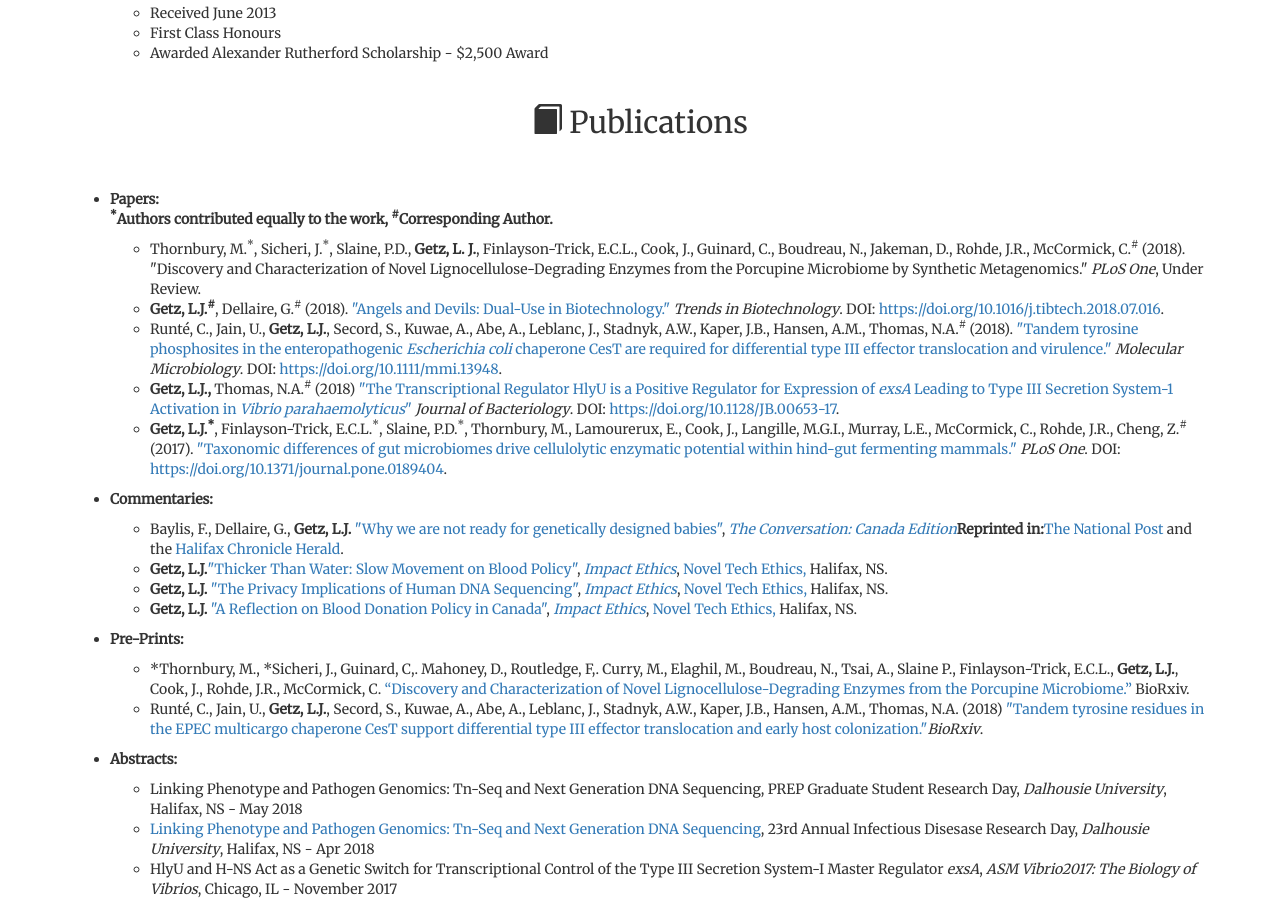
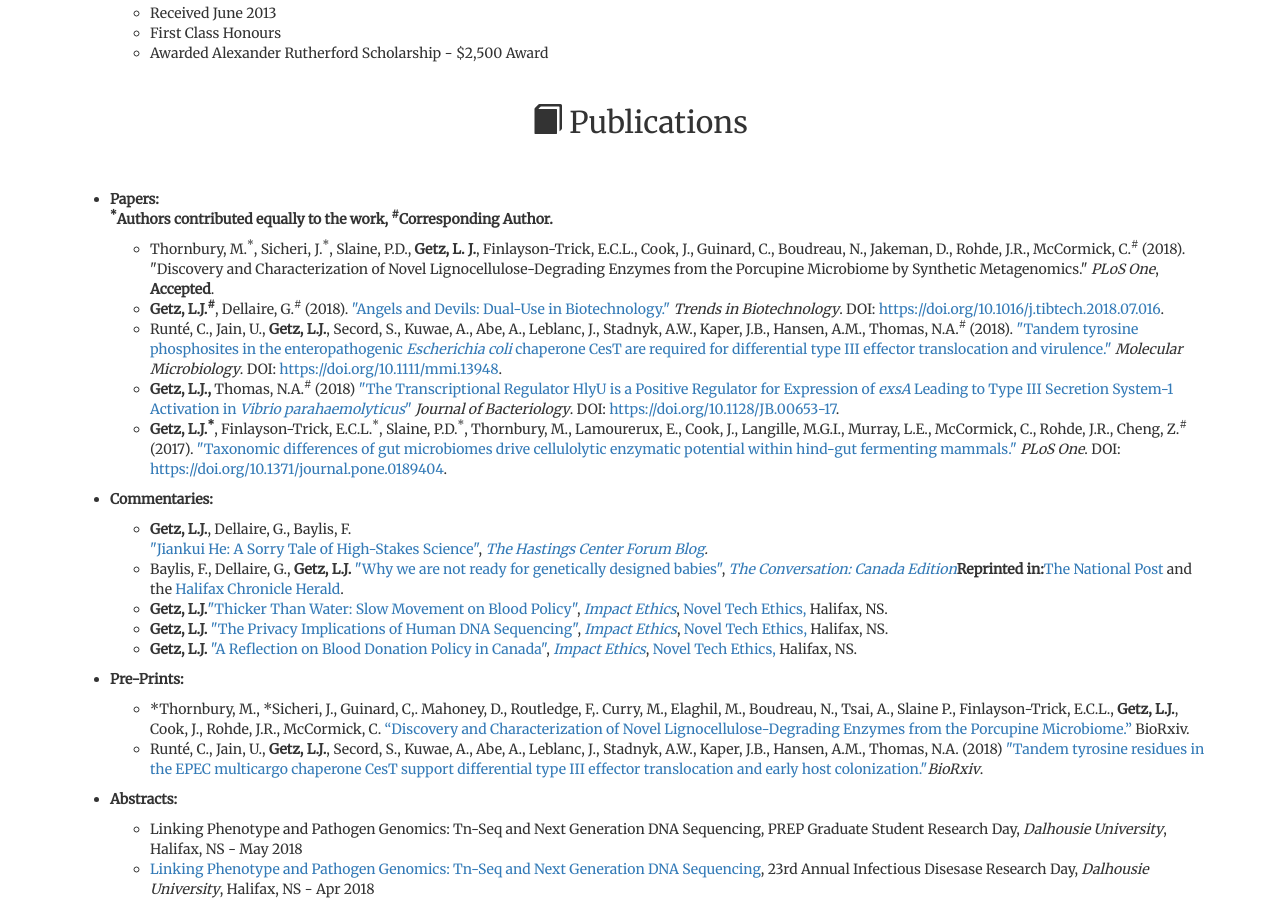
Before and after one commit to LandonGetz/OldCVWebsite, a Jekyll site: the page built from index.md, in a window 1280 px wide and 900 px high, scrolled down 2024 px. Built offline with Jekyll 4.4.1, drawn with Linux system fonts in a browser that asks for light colours; nearby versions of some CDN libraries.

Commit message:
Update CV
Update CV and mobile attempt.

```diff
--- a/index.md
+++ b/index.md
@@ -6,6 +6,9 @@ layout: default
 page_title: Landon J. Getz
 scroll: true
 ---
+<head>
+    <meta content='width=device-width, initial-scale=1' name='viewport'/>
+</head>
 <div class="container" id="about">
 </div>
 <hr>
@@ -119,7 +122,7 @@ scroll: true
 		</li>
 		<b><sup>*</sup>Authors contributed equally to the work, <sup>#</sup>Corresponding Author.</b>
             <ul id="sublist">
-				<li>Thornbury, M.<sup>*</sup>, Sicheri, J.<sup>*</sup>, Slaine, P.D., <b>Getz, L. J.</b>, Finlayson-Trick, E.C.L., Cook, J., Guinard, C., Boudreau, N., Jakeman, D., Rohde, J.R., McCormick, C.<sup>#</sup> (2018). "Discovery and Characterization of Novel Lignocellulose-Degrading Enzymes from the Porcupine Microbiome by Synthetic Metagenomics." <i>PLoS One</i>, Under Review.</li>
+                <li>Thornbury, M.<sup>*</sup>, Sicheri, J.<sup>*</sup>, Slaine, P.D., <b>Getz, L. J.</b>, Finlayson-Trick, E.C.L., Cook, J., Guinard, C., Boudreau, N., Jakeman, D., Rohde, J.R., McCormick, C.<sup>#</sup> (2018). "Discovery and Characterization of Novel Lignocellulose-Degrading Enzymes from the Porcupine Microbiome by Synthetic Metagenomics." <i>PLoS One</i>, <b>Accepted</b>.</li>
 				<li><b>Getz, L.J.<sup>#</sup></b>, Dellaire, G.<sup>#</sup> (2018). <a href="https://www.cell.com/trends/biotechnology/fulltext/S0167-7799(18)30207-5" target="_blank">"Angels and Devils: Dual-Use in Biotechnology."</a> <i>Trends in Biotechnology</i>. DOI: <a href="https://doi.org/10.1016/j.tibtech.2018.07.016" target="_blank">https://doi.org/10.1016/j.tibtech.2018.07.016</a>.</li>
 				<li>Runté, C., Jain, U., <b>Getz, L.J.</b>, Secord, S., Kuwae, A., Abe, A., Leblanc, J., Stadnyk, A.W., Kaper, J.B., Hansen, A.M., Thomas, N.A.<sup>#</sup> (2018). <a href="http://onlinelibrary.wiley.com/doi/10.1111/mmi.13948/full" target="_blank">"Tandem tyrosine phosphosites in the enteropathogenic <i>Escherichia coli</i> chaperone CesT are required for differential type III effector translocation and virulence."</a><i> Molecular Microbiology</i>. DOI: <a href="https://doi.org/10.1111/mmi.13948" target="_blank">https://doi.org/10.1111/mmi.13948</a>.</li>
                 <li><b>Getz, L.J.,</b> Thomas, N.A.<sup>#</sup> (2018) <a href="http://jb.asm.org/content/200/15/e00653-17.abstract" target="_blank">"The Transcriptional Regulator HlyU is a Positive Regulator for Expression of <i>exsA</i> Leading to Type III Secretion System-1 Activation in <i>Vibrio parahaemolyticus</i>"</a> <i>Journal of Bacteriology</i>. DOI: <a href="https://doi.org/10.1128/JB.00653-17" target="_blank">https://doi.org/10.1128/JB.00653-17</a>.</li>
@@ -127,10 +130,11 @@ scroll: true
             </ul>
     <li id="list"><b>Commentaries:</b>
             <ul id="sublist">
+                <li><b>Getz, L.J.</b>, Dellaire, G., Baylis, F.</li><a href="https://www.thehastingscenter.org/jiankui-sorry-tale-high-stakes-science/" target="_blank">"Jiankui He: A Sorry Tale of High-Stakes Science"</a>, <i><a href="https://www.thehastingscenter.org/publications-resources/forum/" target="_blank">The Hastings Center Forum Blog</a>.</i>
                 <li>Baylis, F., Dellaire, G., <b>Getz, L.J.</b><a href="https://theconversation.com/why-we-are-not-ready-for-genetically-designed-babies-107756" target="_blank"> "Why we are not ready for genetically designed babies"</a>, <i><a href="https://theconversation.com/ca" target="_blank">The Conversation: Canada Edition</a></i><b>Reprinted in:</b><a href="https://nationalpost.com/pmn/news-pmn/why-we-are-not-ready-for-genetically-designed-babies" target="_blank">The National Post</a> and the <a href="https://www.thechronicleherald.ca/opinion/opinion-why-we-are-not-ready-for-genetically-designed-babies-263999/" target="_blank">Halifax Chronicle Herald</a>.</li>
-            <li><b>Getz, L.J.</b><a href="https://impactethics.ca/2018/10/26/thicker-than-water-slow-movement-on-blood-policy/" target="_blank">"Thicker Than Water: Slow Movement on Blood Policy"</a>, <i><a href="http://www.impactethics.ca" target="_blank">Impact Ethics</a></i>, <a href="https://www.dal.ca/sites/noveltechethics.html" target="_blank">Novel Tech Ethics,</a> Halifax, NS.</li>
-            <li><b>Getz, L.J. </b><a href="https://impactethics.ca/2018/05/11/the-privacy-implications-of-human-dna-sequencing/" target="_blank">"The Privacy Implications of Human DNA Sequencing"</a>, <i><a href="http://www.impactethics.ca" target="_blank">Impact Ethics</a></i>, <a href="https://www.dal.ca/sites/noveltechethics.html" target="_blank">Novel Tech Ethics,</a> Halifax, NS.</li>
-            <li><b>Getz, L.J. </b><a href="https://impactethics.ca/2017/08/24/a-reflection-on-blood-donation-policy-in-canada/" target="_blank">"A Reflection on Blood Donation Policy in Canada"</a>, <i><a href="http://www.impactethics.ca" target="_blank">Impact Ethics</a></i>, <a href="https://www.dal.ca/sites/noveltechethics.html" target="_blank">Novel Tech Ethics,</a> Halifax, NS.</li>
+                <li><b>Getz, L.J.</b><a href="https://impactethics.ca/2018/10/26/thicker-than-water-slow-movement-on-blood-policy/" target="_blank">"Thicker Than Water: Slow Movement on Blood Policy"</a>, <i><a href="http://www.impactethics.ca" target="_blank">Impact Ethics</a></i>, <a href="https://www.dal.ca/sites/noveltechethics.html" target="_blank">Novel Tech Ethics,</a> Halifax, NS.</li>
+                <li><b>Getz, L.J. </b><a href="https://impactethics.ca/2018/05/11/the-privacy-implications-of-human-dna-sequencing/" target="_blank">"The Privacy Implications of Human DNA Sequencing"</a>, <i><a href="http://www.impactethics.ca" target="_blank">Impact Ethics</a></i>, <a href="https://www.dal.ca/sites/noveltechethics.html" target="_blank">Novel Tech Ethics,</a> Halifax, NS.</li>
+                <li><b>Getz, L.J. </b><a href="https://impactethics.ca/2017/08/24/a-reflection-on-blood-donation-policy-in-canada/" target="_blank">"A Reflection on Blood Donation Policy in Canada"</a>, <i><a href="http://www.impactethics.ca" target="_blank">Impact Ethics</a></i>, <a href="https://www.dal.ca/sites/noveltechethics.html" target="_blank">Novel Tech Ethics,</a> Halifax, NS.</li>
             </ul>
             </li>
     <li id="list"><b>Pre-Prints:</b>
```
